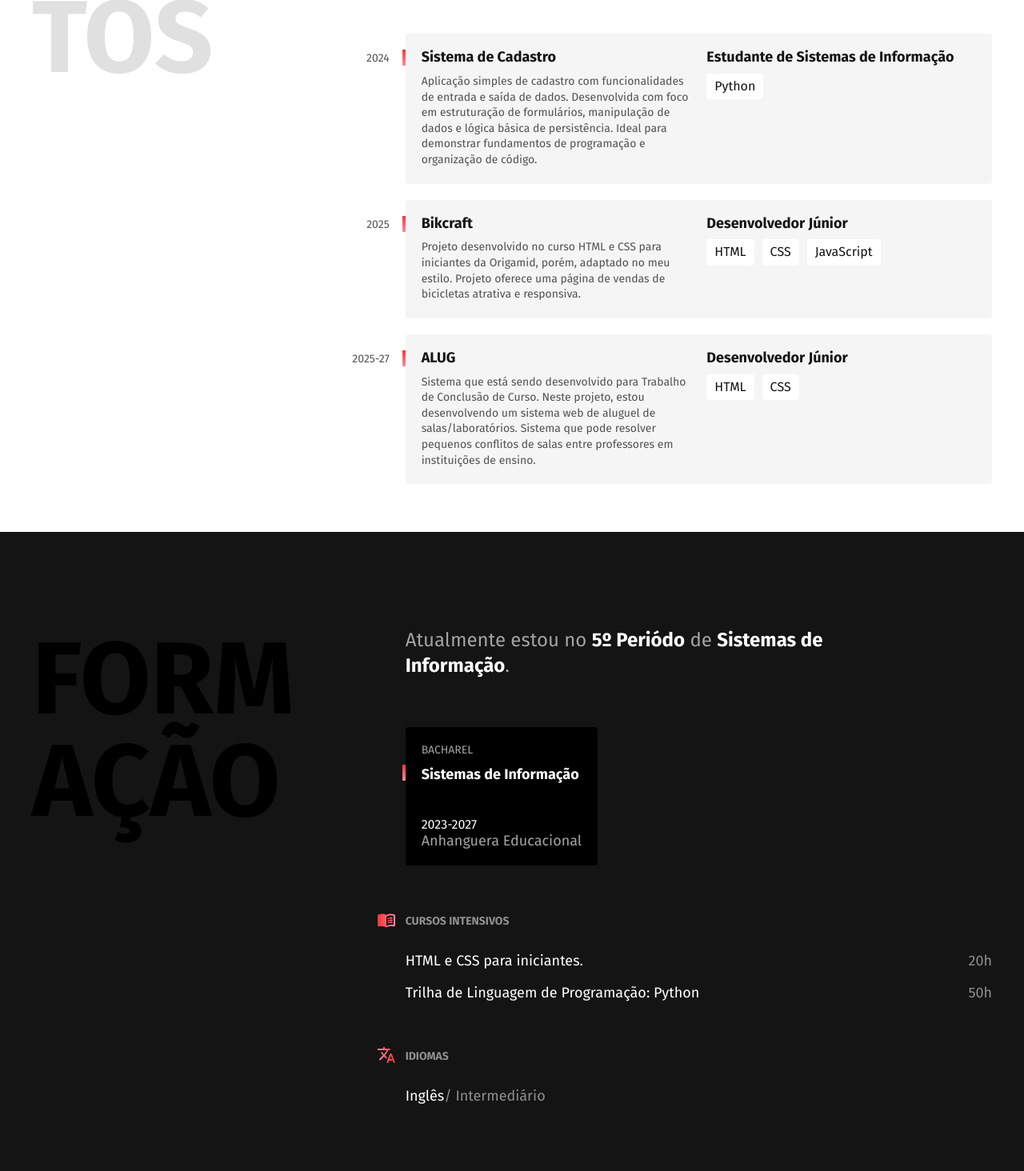
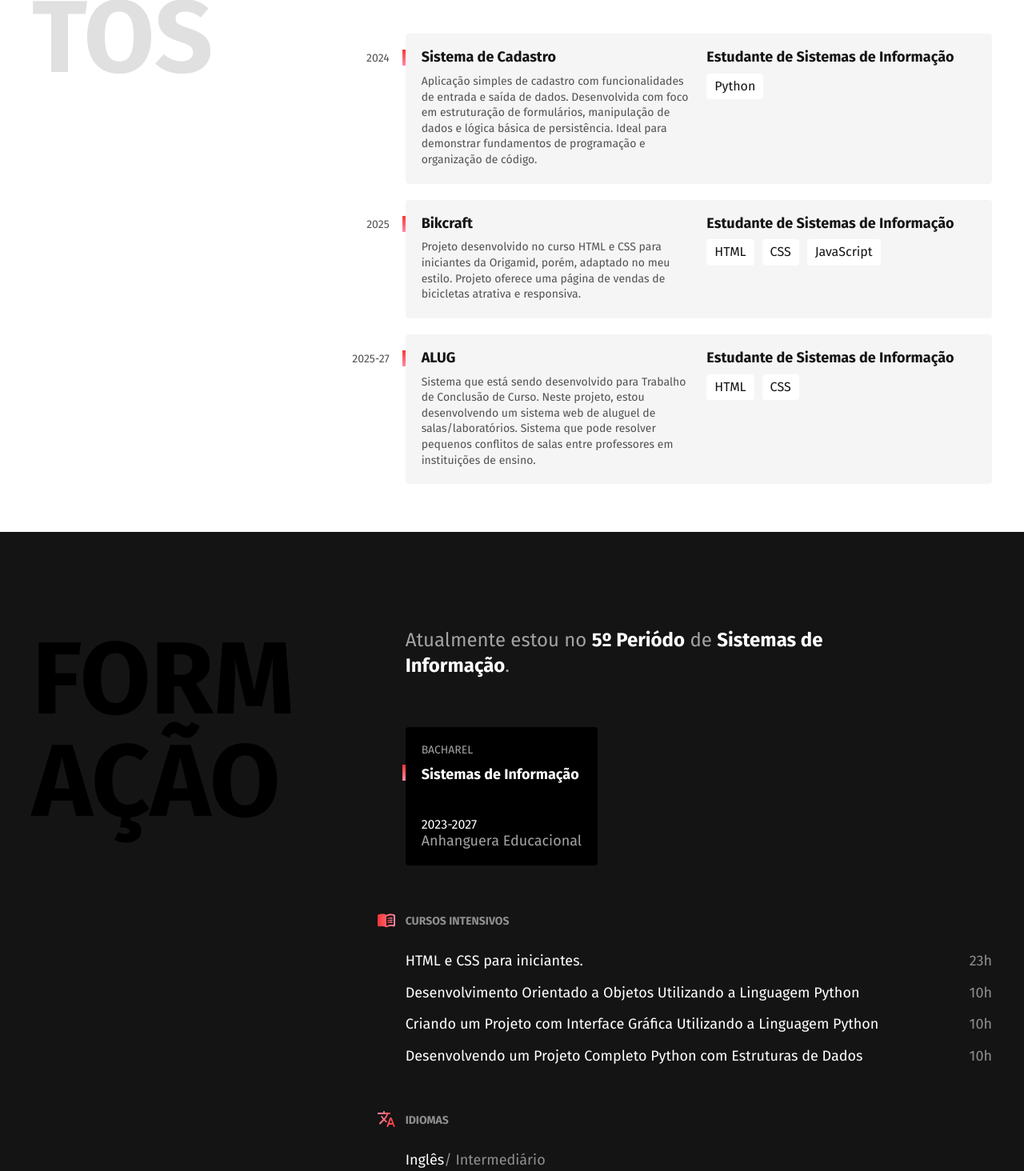
Before and after one commit to lfelipechaves/lfelipechaves-cv, a plain HTML site: page index.html in a window 1280 px wide. Shown: the part 975-2439 px from the top of the page at 80% size. Drawn offline with Linux system fonts and the light colour scheme.

Commit message:
Informações Atualizadas

```diff
--- a/index.html
+++ b/index.html
@@ -52,7 +52,7 @@
       <div class="projetos">
         <span class="ano-projeto">2025</span>
         <h3 class="titulo-projeto">Bikcraft</h3>
-        <span class="titulo-projeto">Desenvolvedor Júnior</span>
+        <span class="titulo-projeto">Estudante de Sistemas de Informação</span>
         <p class="texto-projeto">Projeto desenvolvido no curso HTML e CSS para iniciantes da Origamid, porém, adaptado no meu estilo. Projeto oferece uma página de vendas de bicicletas atrativa e responsiva.</p>
         <ul class="projeto-habilidades">
           <li>HTML</li>
@@ -64,7 +64,7 @@
       <div class="projetos">
         <span class="ano-projeto">2025-27</span>
         <h3 class="titulo-projeto">ALUG</h3>
-        <span class="titulo-projeto">Desenvolvedor Júnior</span>
+        <span class="titulo-projeto">Estudante de Sistemas de Informação</span>
         <p class="texto-projeto">Sistema que está sendo desenvolvido para Trabalho de Conclusão de Curso. Neste projeto, estou desenvolvendo um sistema web de aluguel de salas/laboratórios. Sistema que pode resolver pequenos conflitos de salas entre professores em instituições de ensino.</p>
         <ul class="projeto-habilidades">
           <li>HTML</li>
@@ -94,8 +94,11 @@
           <div class="cursos">
             <h3>Cursos Intensivos</h3>
             <ul>
-              <li>HTML e CSS para iniciantes. <span>20h</span></li>
-              <li>Trilha de Linguagem de Programação: Python <span>50h</span></li>
+              <li>HTML e CSS para iniciantes. <span>23h</span></li>
+              <li>Desenvolvimento Orientado a Objetos Utilizando a Linguagem Python <span>10h</span></li>
+              <li>Criando um Projeto com Interface Gráfica Utilizando a Linguagem Python <span>10h</span></li>
+              <li>Desenvolvendo um Projeto Completo Python com Estruturas de Dados <span>10h</span></li>
+
             </ul>
           </div>
 
```
